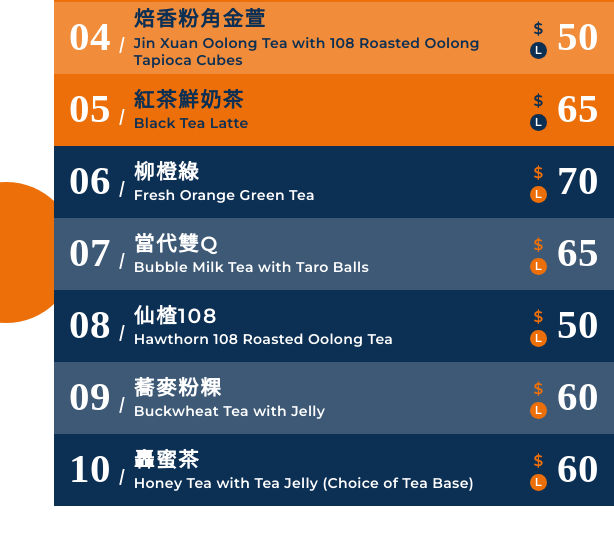
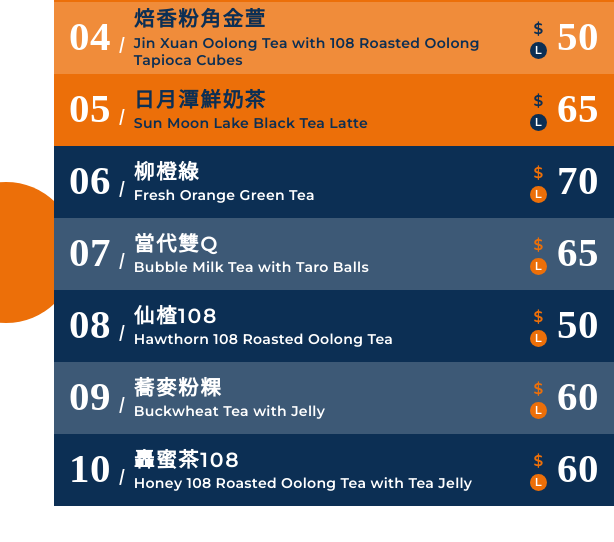
Before and after one commit to yixuantang623/teatop_central-smart, a plain HTML site: page index.html in a window 1280 px wide. Shown: the part 214-756 px from the top of the page, 666-1280 px from the left. Drawn offline with nearby package versions, Linux system fonts and the light colour scheme; a web font is replaced by a local one.

Commit message:
Update index.html

```diff
--- a/index.html
+++ b/index.html
@@ -41,8 +41,8 @@
     <div class="L05">
       <h1 class="Ltop Ltop05">TOP5</h1>
       <div class="Ltopimg Ltop05img"><img class="Lleaf05" src="https://i.ibb.co/Y4LTTmBX/05-2.png" alt=""/><img class="Ltea05" src="https://i.ibb.co/TDpW4g8Z/05-1.png" alt=""/><img class="Rleaf05" src="https://i.ibb.co/35MZDqYh/05-3.png" alt=""/></div>
-      <h3 class="LCname L05Cname">紅茶鮮奶茶</h3>
-      <p class="LEname L05Ename">Black Tea Latte</p>
+      <h3 class="LCname L05Cname">日月潭鮮奶茶</h3>
+      <p class="LEname L05Ename">Sun Moon Lake Black Tea Latte</p>
     </div>
   </div>
   <div class="R">
@@ -115,8 +115,8 @@
         <h1 class="Rno R05no">05<span/> /</h1>
       </div>
       <div class="Name">
-        <h4 class="RCname R05Cname">紅茶鮮奶茶</h4>
-        <p class="REname R05Ename">Black Tea Latte</p>
+        <h4 class="RCname R05Cname">日月潭鮮奶茶</h4>
+        <p class="REname R05Ename">Sun Moon Lake Black Tea Latte</p>
       </div>
       <div class="Price">
         <div class="smalltext">
@@ -195,8 +195,8 @@
         <h1 class="Rno R10no">10<span/> /</h1>
       </div>
       <div class="Name">
-        <h4 class="RCname R10Cname">轟蜜茶</h4>
-        <p class="REname R10Ename">Honey Tea with Tea Jelly (Choice of Tea Base)</p>
+        <h4 class="RCname R10Cname">轟蜜茶108</h4>
+        <p class="REname R10Ename">Honey 108 Roasted Oolong Tea with Tea Jelly</p>
       </div>
       <div class="Price">
         <div class="smalltext">
```
